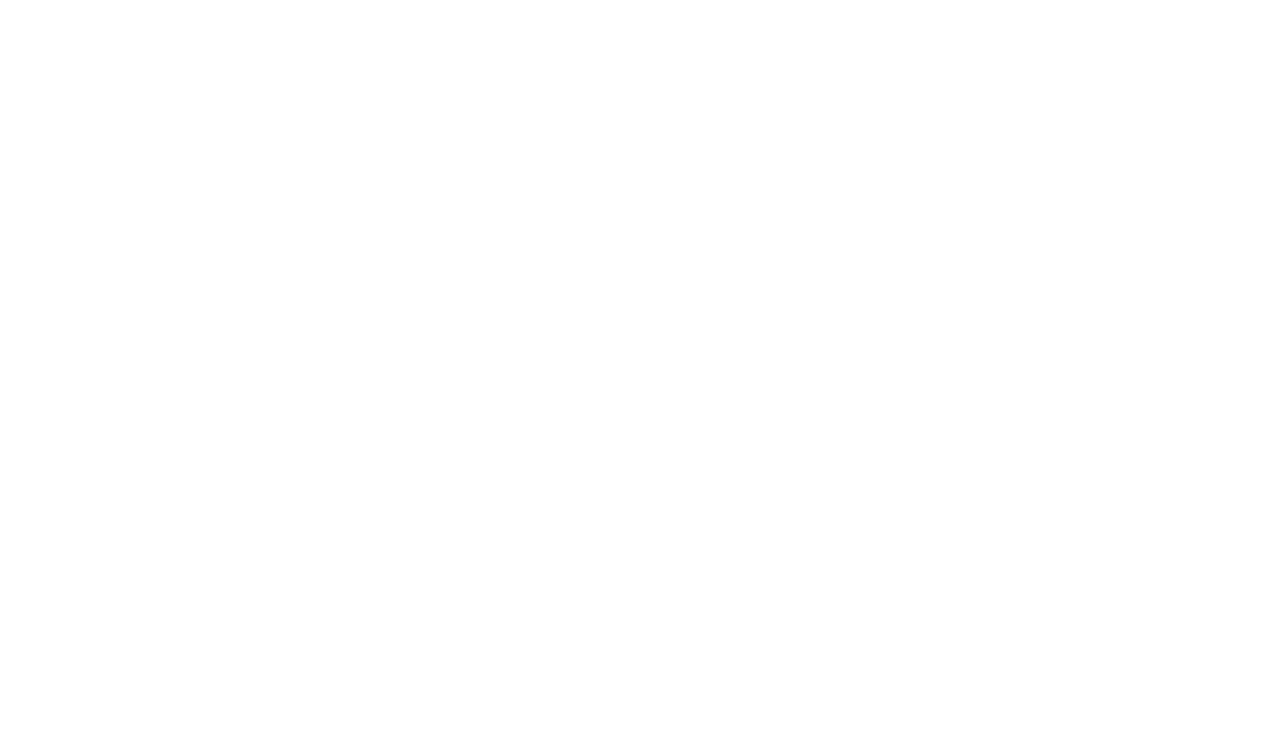
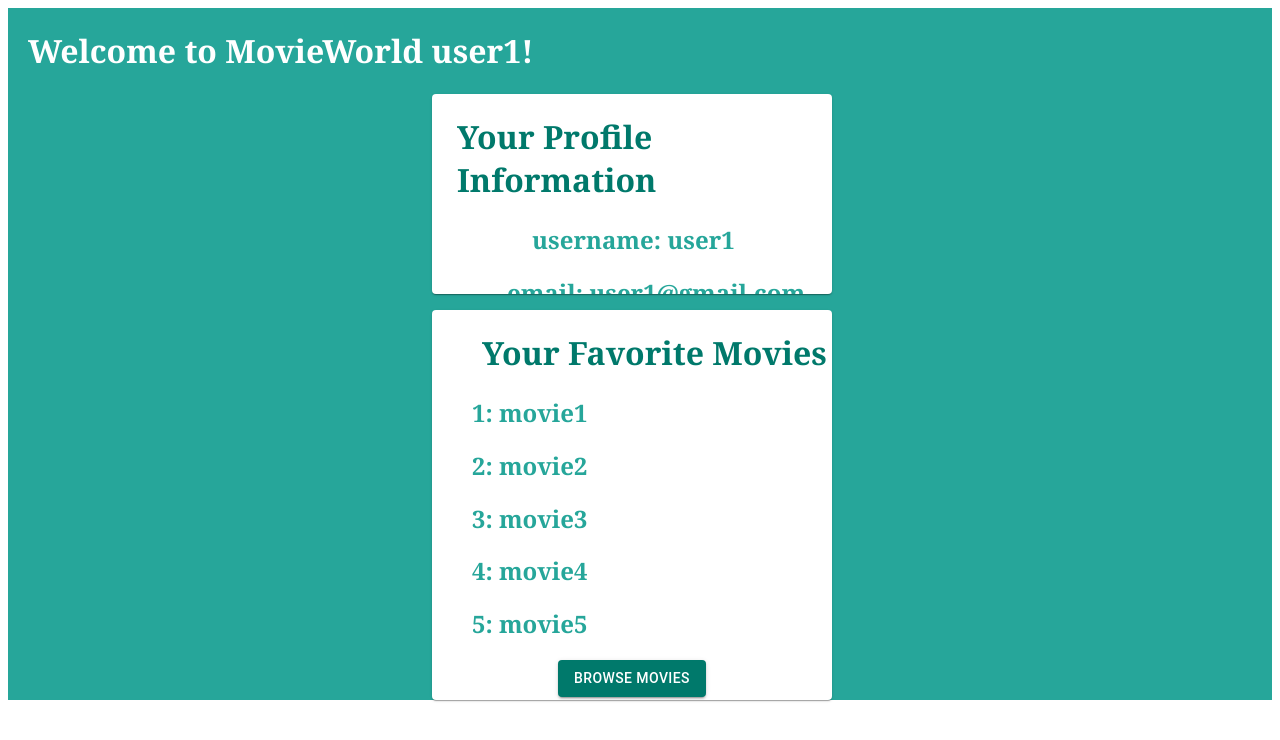
Before and after one commit to eejohnson7/MovieWorld, a React (Create React App) app: page /user-profile in a window 1280 px wide. Before the commit this address had no page. Shown: the top 740 px of the page. Built offline with nearby package versions, Linux system fonts and the light colour scheme.

Commit message:
user profile frontend

```diff
--- a/src/App.js
+++ b/src/App.js
@@ -3,6 +3,8 @@
 
 import Login from "./Login";
 import Registration from "./Registration";
+import UserProfile from "./UserProfile";
+import Movies from "./Movies";
 
 function App() {
   return (
@@ -10,6 +12,8 @@
       <Routes>
         <Route path="/" element={<Login />} />
         <Route path="/registration" element={<Registration />} />
+        <Route path="/user-profile" element={<UserProfile />} />
+        <Route path="/movies" element={<Movies />} />
       </Routes>
     </BrowserRouter>
   );
--- /dev/null
+++ b/src/Movies.js
@@ -0,0 +1,11 @@
+import React, { useState } from "react";
+
+import './background.css';
+
+function Movies(){
+    return(
+        <div className="page"></div>
+    );
+}
+
+export default Movies;
--- /dev/null
+++ b/src/UserProfile.js
@@ -0,0 +1,65 @@
+import React, { useState } from "react";
+
+import Card from '@mui/material/Card';
+import Grid from '@mui/material/Grid';
+import Button from '@mui/material/Button';
+
+import './background.css';
+
+function UserProfile () {
+    //const [username, setUsername] = useState("");
+    //const [email, setEmail] = useState("");
+    //const [favMovies, setFavMovies] = useState([]);
+
+    const username = "user1";
+    const email = "user1@gmail.com";
+    const favMovies = ["movie1", "movie2", "movie3", "movie4", "movie5"];
+
+    const handleClick = () => {
+        window.location.href = "/movies";
+    }
+
+    return(
+        <div className="background">
+            <Grid container spacing={2}>
+                <Grid item xs={15}>
+                    <h1 style={{ color: 'white', paddingLeft: '20px'}}>Welcome to MovieWorld {username}!</h1>
+                </Grid>
+
+                <Grid container
+                    spacing={2}
+                    direction="column"
+                    alignItems="center"
+                    justify="center"
+                >
+                    <Grid item>
+                        <Card sx={{ height: 200, width: 400 }}>
+                            <h1 style={{ color: '#00796B', paddingLeft: '25px' }}>Your Profile Information</h1>
+                            <h2 style={{ color: '#26A69A', paddingLeft: '100px' }}>username: {username}</h2>
+                            <h2 style={{ color: '#26A69A', paddingLeft: '75px' }}>email: {email}</h2>
+                        </Card>
+                    </Grid>
+                    <Grid item>
+                        <Card sx={{ height: 390, width: 400 }}>
+                            <h1 style={{ color: '#00796B', paddingLeft: '50px'}}>Your Favorite Movies</h1>
+                            <h2 style={{ color: '#26A69A', paddingLeft: '40px' }}>1: {favMovies[0]}</h2>
+                            <h2 style={{ color: '#26A69A', paddingLeft: '40px' }}>2: {favMovies[1]}</h2>
+                            <h2 style={{ color: '#26A69A', paddingLeft: '40px' }}>3: {favMovies[2]}</h2>
+                            <h2 style={{ color: '#26A69A', paddingLeft: '40px' }}>4: {favMovies[3]}</h2>
+                            <h2 style={{ color: '#26A69A', paddingLeft: '40px' }}>5: {favMovies[4]}</h2>
+
+                            <Grid container
+                                direction="column"
+                                alignItems="center"
+                                justify="center"
+                            >
+                                <Button variant="contained" sx={{ backgroundColor: "#00796B"}} onClick={handleClick}>Browse Movies</Button>
+                            </Grid>
+                        </Card>
+                    </Grid>
+                </Grid>
+            </Grid>
+        </div>
+    );
+}
+export default UserProfile;
--- /dev/null
+++ b/src/background.css
@@ -0,0 +1,8 @@
+.background {
+    font-family: sans-serif;
+    display: flex;
+    gap: 20px;
+    height: ;
+    font-family: Cambria, Cochin, Georgia, Times, "Times New Roman", serif;
+    background-color: #26A69A;
+  }
--- a/src/styles.css
+++ b/src/styles.css
@@ -2,8 +2,6 @@
   font-family: sans-serif;
   display: flex;
   align-items: center;
-  justify-content: center;
-  flex-direction: column;
   gap: 20px;
   height: 100vh;
   font-family: Cambria, Cochin, Georgia, Times, "Times New Roman", serif;
```
